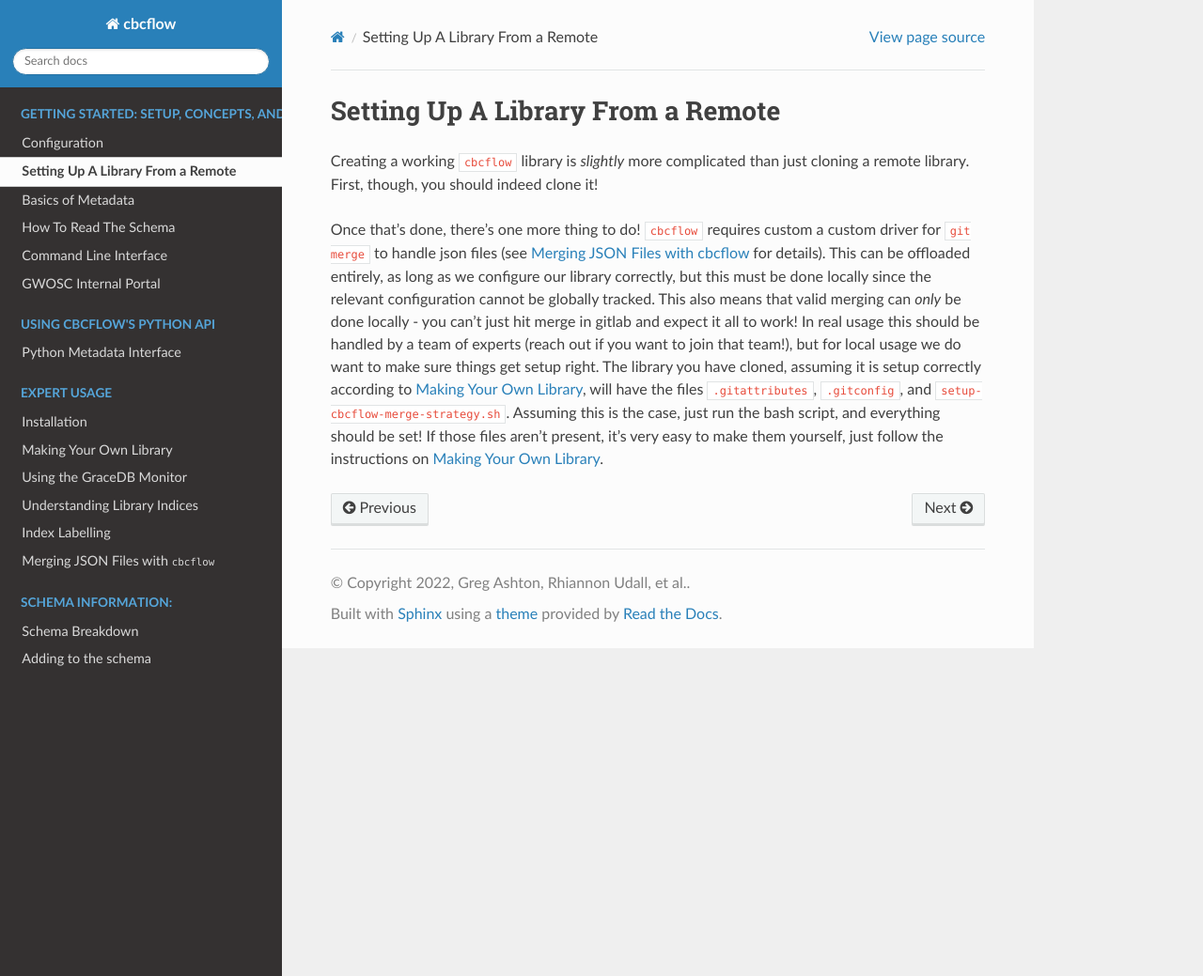
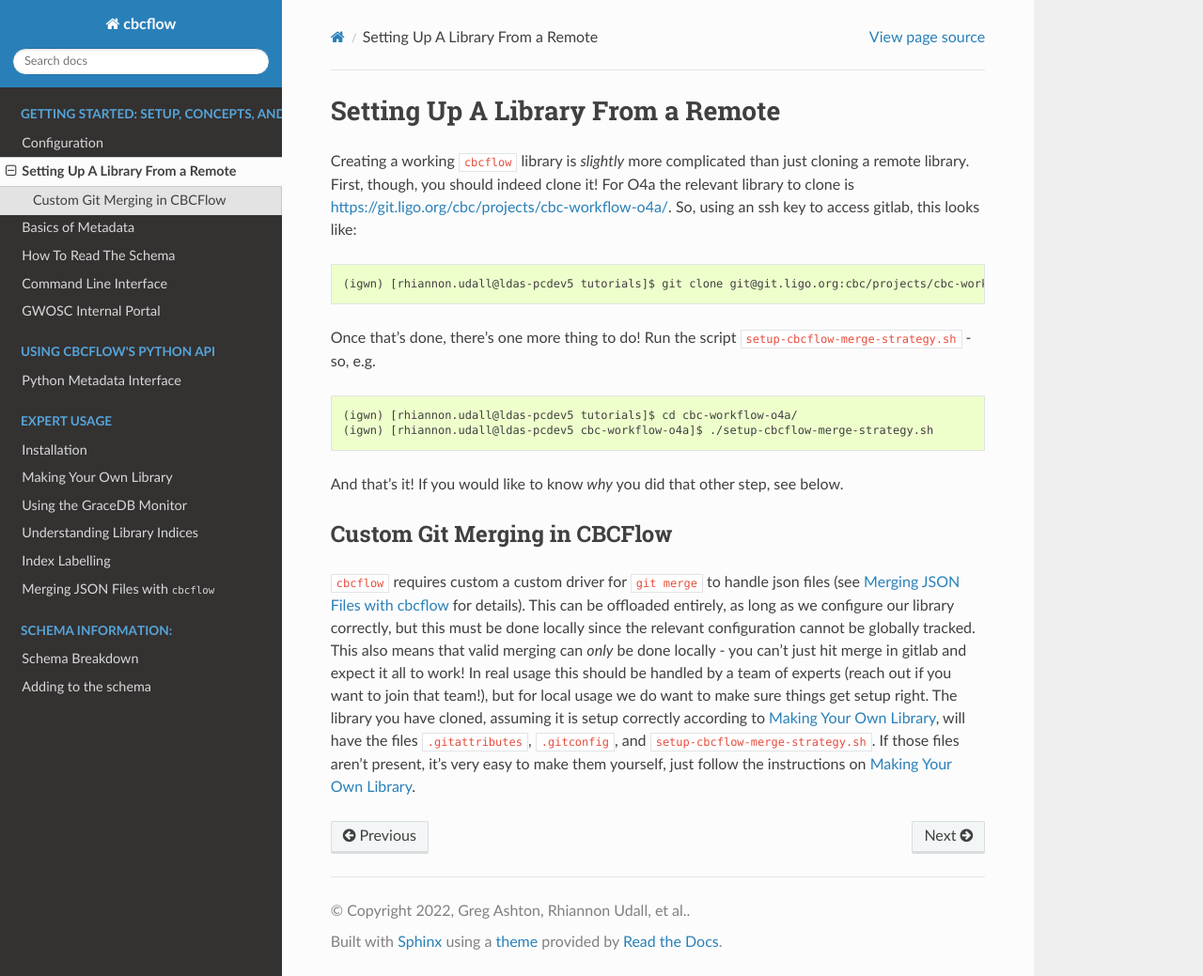
Before and after one commit to Rhiannon-Udall/cbcflow, a Sphinx documentation site: the page built from docs/source/local-library-copy-setup.rst, in a window 1280 px wide and 1039 px high. Shown: the whole window at 94% size. Built offline with Sphinx 7.4.7 and the Read the Docs theme 2.0.0, drawn with Linux system fonts in a browser that asks for light colours; the version number could not be read and is left out.

Commit message:
Update instructions for cloning a library to include the o4a library specifically

```diff
--- a/docs/source/local-library-copy-setup.rst
+++ b/docs/source/local-library-copy-setup.rst
@@ -3,12 +3,30 @@ Setting Up A Library From a Remote
 
 Creating a working ``cbcflow`` library is *slightly* more complicated than just cloning a remote library.
 First, though, you should indeed clone it!
+For O4a the relevant library to clone is https://git.ligo.org/cbc/projects/cbc-workflow-o4a/.
+So, using an ssh key to access gitlab, this looks like:
+
+.. code-block::
+
+    (igwn) [rhiannon.udall@ldas-pcdev5 tutorials]$ git clone git@git.ligo.org:cbc/projects/cbc-workflow-o4a
 
 Once that's done, there's one more thing to do!
+Run the script ``setup-cbcflow-merge-strategy.sh`` - so, e.g.
+
+.. code-block::
+
+    (igwn) [rhiannon.udall@ldas-pcdev5 tutorials]$ cd cbc-workflow-o4a/
+    (igwn) [rhiannon.udall@ldas-pcdev5 cbc-workflow-o4a]$ ./setup-cbcflow-merge-strategy.sh
+
+And that's it!
+If you would like to know *why* you did that other step, see below.
+
+Custom Git Merging in CBCFlow
+-----------------------------
+
 ``cbcflow`` requires custom a custom driver for ``git merge`` to handle json files (see :doc:`cbcflow-git-merging` for details).
 This can be offloaded entirely, as long as we configure our library correctly, but this must be done locally since the relevant configuration cannot be globally tracked.
 This also means that valid merging can *only* be done locally - you can't just hit merge in gitlab and expect it all to work!
 In real usage this should be handled by a team of experts (reach out if you want to join that team!), but for local usage we do want to make sure things get setup right.
 The library you have cloned, assuming it is setup correctly according to :doc:`library-setup-from-scratch`, will have the files ``.gitattributes``, ``.gitconfig``, and ``setup-cbcflow-merge-strategy.sh``.
-Assuming this is the case, just run the bash script, and everything should be set!
 If those files aren't present, it's very easy to make them yourself, just follow the instructions on :doc:`library-setup-from-scratch`.
```
